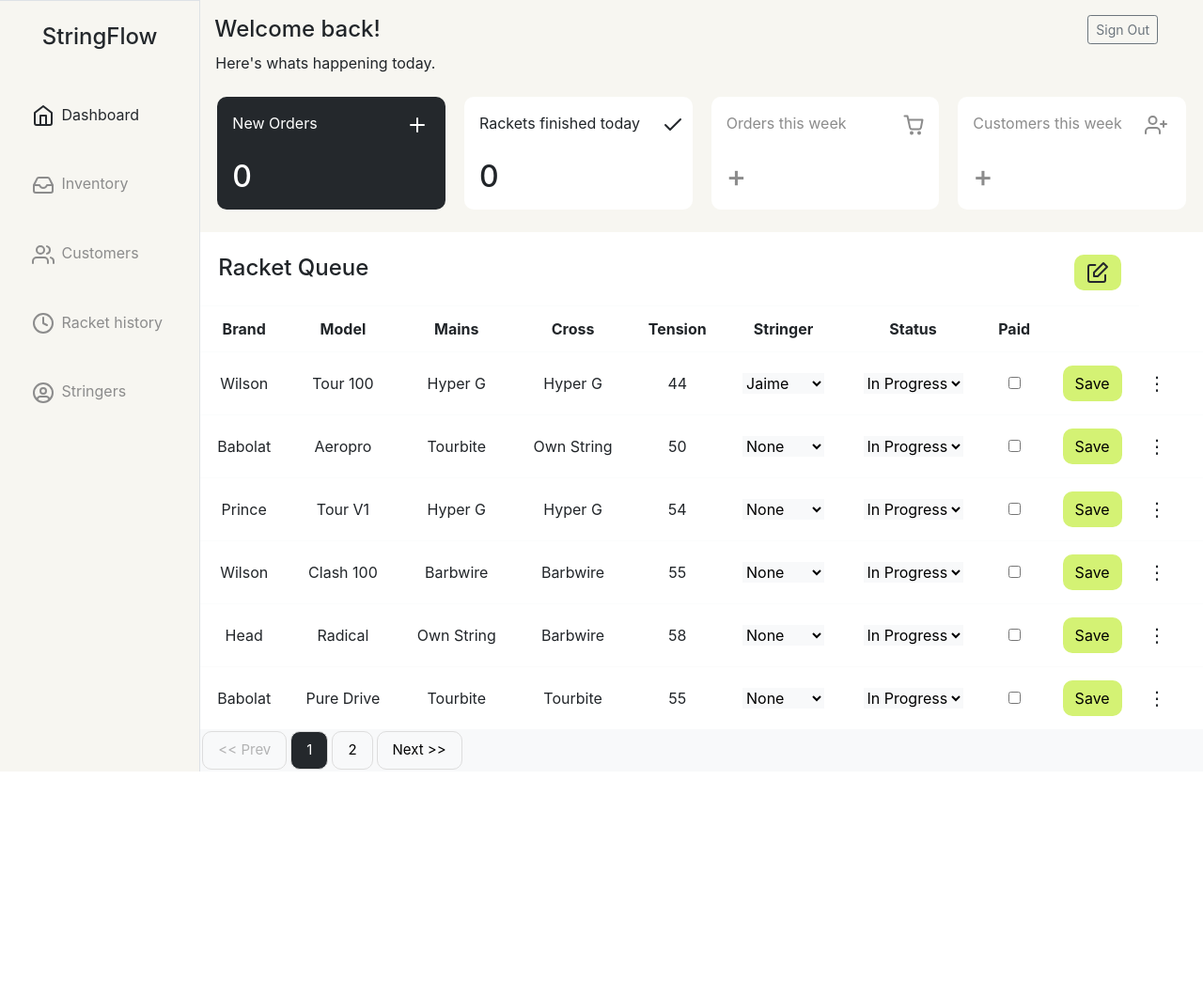
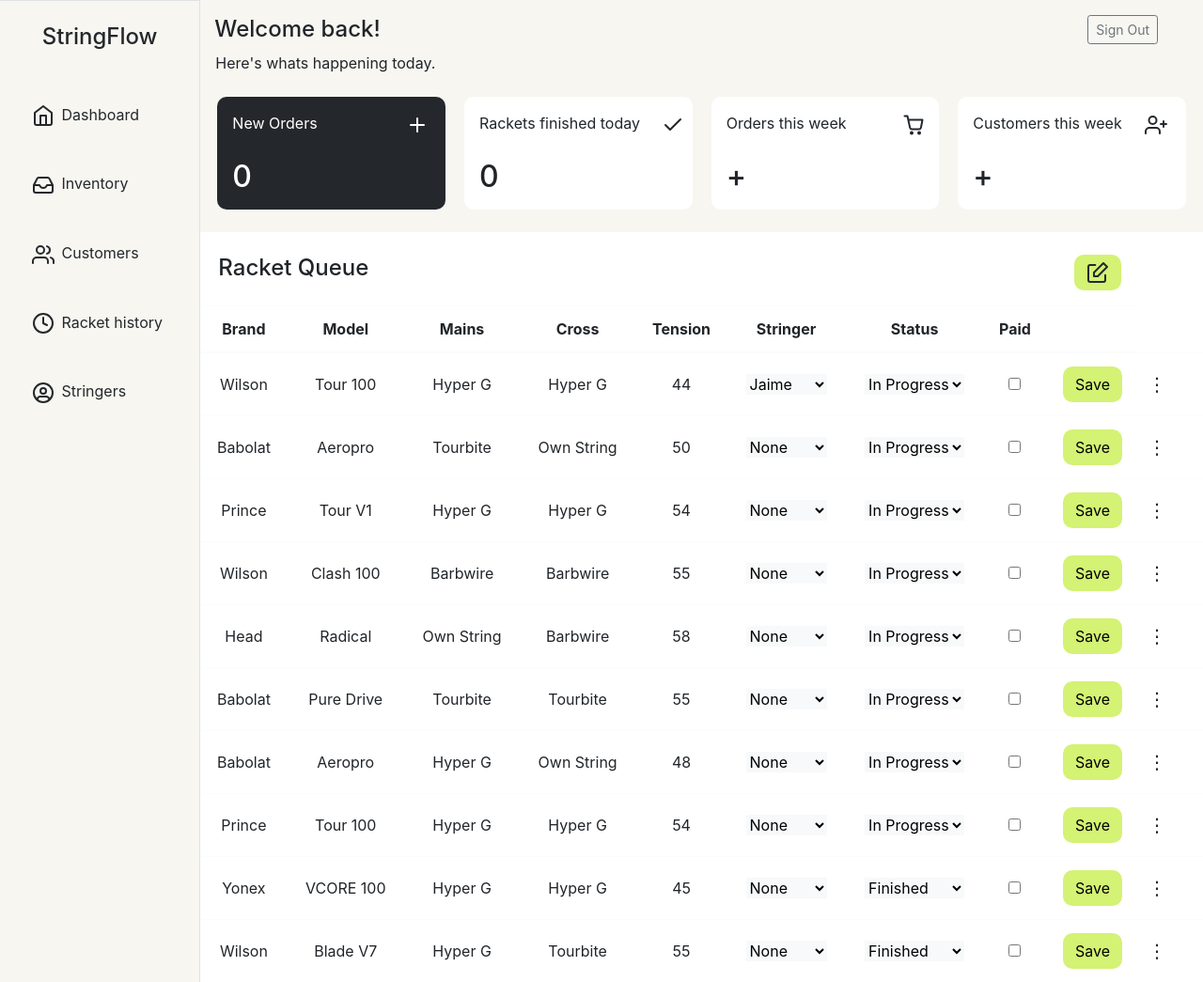
Before and after one commit to santiagoelmago/Stringing, a Flask app: page /racket in a window 1280 px wide. Shown: the whole page at 94% size. Before the commit the page ends 821 px from the top, so only its background shows below. Run offline with Flask 2, Linux system fonts and the light colour scheme; a user stored in the database is signed in; data comes from the database, SQL or seed files in the repository; both versions use the stored data as it was after the commit.

Commit message:
Revert "added pagination to table :/"
This reverts commit d85c263419208ecd76be7aa4b7214fcff5fbcbcb.

```diff
--- a/templates/delete_confirmation.html
+++ b/templates/delete_confirmation.html
@@ -14,7 +14,7 @@
         yes
     </button>
 
-    <button type=button class="btn btn-primary btn-lg button-no" data-confirms="false">
+    <button class="btn btn button-no" data-confirms="false">
         No
     </button>
 
--- a/templates/racket_queue.html
+++ b/templates/racket_queue.html
@@ -59,40 +59,7 @@
         height: 500px;
         width: 500px;
       }
-      .modal {
-        display: none; /* Hidden by default */
-        position: fixed; /* Stay in place */
-        z-index: 1; /* Sit on top */
-        left: 0;
-        top: 0;
-        width: 50%; /* Full width */
-        height: 50%; /* Full height */
-        overflow: auto; /* Enable scroll if needed */
-        padding-top: 50px;
-        opacity: 1;
-      }
-      input[type="button"] {
-        transition: all .3s;
-        border: 1px solid #ddd;
-        padding: 8px 16px;
-        text-decoration: none;
-        border-radius: 10px;
-        font-size: 15px;
-        margin: 2px;
-      }
 
-      input[type="button"]:not(.active) {
-        background-color:transparent;
-      }
-
-      .active {
-        background-color: #24282C;
-        color :#fff;
-      }
-
-      input[type="button"]:hover:not(.active) {
-        background-color: #ddd;
-      }
     </style>
   </head>
 
@@ -105,32 +72,32 @@
         <div class="sidebar-sticky">
           <ul class="nav flex-column">
             <li class="nav-item my-3">
-              <a class="nav-link" h ref="{{ url_for('rackets') }}"  style="color:#24282C;">
+              <a class="nav-link active" href "{{ url_for('rackets') }}"  style="color:#24282C;">
                 <svg xmlns="http://www.w3.org/2000/svg" width="30" height="24" viewBox="0 0 24 24" fill="none" stroke="#24282C" stroke-width="2" stroke-linecap="round" stroke-linejoin="round" class="feather feather-home"><path d="M3 9l9-7 9 7v11a2 2 0 0 1-2 2H5a2 2 0 0 1-2-2z"></path><polyline points="9 22 9 12 15 12 15 22"></polyline></svg>
                 Dashboard <span class="sr-only">(current)</span>
               </a>
             </li>
             <li class="nav-item my-3">
-              <a class="nav-link"  hr ef="{{ url_for('inventory') }}" style="color:#8c8c8c">
-                <svg xmlns="http://www.w3.org/2000/svg" width="30" height="24" viewBox="0 0 24 24" fill="none" stroke="#8c8c8c" stroke-width="2" stroke-linecap="round" stroke-linejoin="round"><path d="M21.5 12H16c-.7 2-2 3-4 3s-3.3-1-4-3H2.5"/><path d="M5.5 5.1L2 12v6c0 1.1.9 2 2 2h16a2 2 0 002-2v-6l-3.4-6.9A2 2 0 0016.8 4H7.2a2 2 0 00-1.8 1.1z"/></svg>
+              <a class="nav-link"  href "{{ url_for('inventory') }}" style="color:#24282C">
+                <svg xmlns="http://www.w3.org/2000/svg" width="30" height="24" viewBox="0 0 24 24" fill="none" stroke="#24282C" stroke-width="2" stroke-linecap="round" stroke-linejoin="round"><path d="M21.5 12H16c-.7 2-2 3-4 3s-3.3-1-4-3H2.5"/><path d="M5.5 5.1L2 12v6c0 1.1.9 2 2 2h16a2 2 0 002-2v-6l-3.4-6.9A2 2 0 0016.8 4H7.2a2 2 0 00-1.8 1.1z"/></svg>
                 Inventory
               </a>
             </li>
             <li class="nav-item my-3">
-              <a class="nav-link" h ref="{{ url_for('customers') }}" style="color:#8c8c8c">
-                <svg xmlns="http://www.w3.org/2000/svg" width="30" height="24" viewBox="0 0 24 24" fill="none" stroke="#8c8c8c" stroke-width="2" stroke-linecap="round" stroke-linejoin="round"><path d="M17 21v-2a4 4 0 0 0-4-4H5a4 4 0 0 0-4 4v2"></path><circle cx="9" cy="7" r="4"></circle><path d="M23 21v-2a4 4 0 0 0-3-3.87"></path><path d="M16 3.13a4 4 0 0 1 0 7.75"></path></svg>
+              <a class="nav-link" href "{{ url_for('customers') }}" style="color:#24282C">
+                <svg xmlns="http://www.w3.org/2000/svg" width="30" height="24" viewBox="0 0 24 24" fill="none" stroke="#24282C" stroke-width="2" stroke-linecap="round" stroke-linejoin="round"><path d="M17 21v-2a4 4 0 0 0-4-4H5a4 4 0 0 0-4 4v2"></path><circle cx="9" cy="7" r="4"></circle><path d="M23 21v-2a4 4 0 0 0-3-3.87"></path><path d="M16 3.13a4 4 0 0 1 0 7.75"></path></svg>
                 Customers
               </a>
             </li>
             <li class="nav-item my-3">
-              <a class="nav-link" h ref="{{ url_for('history') }}" style="color:#8c8c8c">
-                <svg xmlns="http://www.w3.org/2000/svg" width="30" height="24" viewBox="0 0 24 24" fill="none" stroke="#8c8c8c" stroke-width="2" stroke-linecap="round" stroke-linejoin="round"><circle cx="12" cy="12" r="10"></circle><polyline points="12 6 12 12 16 14"></polyline></svg>
+              <a class="nav-link" href "{{ url_for('history') }}" style="color:#24282C">
+                <svg xmlns="http://www.w3.org/2000/svg" width="30" height="24" viewBox="0 0 24 24" fill="none" stroke="#24282C" stroke-width="2" stroke-linecap="round" stroke-linejoin="round"><circle cx="12" cy="12" r="10"></circle><polyline points="12 6 12 12 16 14"></polyline></svg>
                 Racket history
               </a>
             </li>
             <li class="nav-item my-3">
-              <a class="nav-link" h ref="{{ url_for('stringers') }}" style="color:#8c8c8c">
-                <svg xmlns="http://www.w3.org/2000/svg" width="30" height="24" viewBox="0 0 24 24" fill="none" stroke="#8c8c8c" stroke-width="2" stroke-linecap="round" stroke-linejoin="round"><path d="M5.52 19c.64-2.2 1.84-3 3.22-3h6.52c1.38 0 2.58.8 3.22 3"/><circle cx="12" cy="10" r="3"/><circle cx="12" cy="12" r="10"/></svg>
+              <a class="nav-link" href "{{ url_for('stringers') }}" style="color:#24282C">
+                <svg xmlns="http://www.w3.org/2000/svg" width="30" height="24" viewBox="0 0 24 24" fill="none" stroke="#24282C" stroke-width="2" stroke-linecap="round" stroke-linejoin="round"><path d="M5.52 19c.64-2.2 1.84-3 3.22-3h6.52c1.38 0 2.58.8 3.22 3"/><circle cx="12" cy="10" r="3"/><circle cx="12" cy="12" r="10"/></svg>
                 Stringers
               </a>
             </li>
@@ -171,17 +138,17 @@
                   <h2>{{finished_today}}</h2>
                 </div>
               </div>
-              <div class="col-sm dash" style="color: #8c8c8c">
+              <div class="col-sm dash">
                 Orders this week
-                <svg style="position: relative; left: 55px;" xmlns="http://www.w3.org/2000/svg" width="24" height="24" viewBox="0 0 24 24" fill="none" stroke="#8c8c8c" stroke-width="2" stroke-linecap="round" stroke-linejoin="round"><circle cx="10" cy="20.5" r="1"/><circle cx="18" cy="20.5" r="1"/><path d="M2.5 2.5h3l2.7 12.4a2 2 0 0 0 2 1.6h7.7a2 2 0 0 0 2-1.6l1.6-8.4H7.1"/></svg>
+                <svg style="position: relative; left: 55px;" xmlns="http://www.w3.org/2000/svg" width="24" height="24" viewBox="0 0 24 24" fill="none" stroke="#24282C" stroke-width="2" stroke-linecap="round" stroke-linejoin="round"><circle cx="10" cy="20.5" r="1"/><circle cx="18" cy="20.5" r="1"/><path d="M2.5 2.5h3l2.7 12.4a2 2 0 0 0 2 1.6h7.7a2 2 0 0 0 2-1.6l1.6-8.4H7.1"/></svg>
                 <div>
                   <br>
                   <h2>+</h2>
                 </div>
               </div>
-              <div class="col-sm dash"  style="color: #8c8c8c">
+              <div class="col-sm dash">
                 Customers this week
-                <svg style="position: relative; left: 20px;" xmlns="http://www.w3.org/2000/svg" width="24" height="24" viewBox="0 0 24 24" fill="none" stroke="#8c8c8c" stroke-width="2" stroke-linecap="round" stroke-linejoin="round"><path d="M16 21v-2a4 4 0 0 0-4-4H5a4 4 0 0 0-4 4v2"></path><circle cx="8.5" cy="7" r="4"></circle><line x1="20" y1="8" x2="20" y2="14"></line><line x1="23" y1="11" x2="17" y2="11"></line></svg>
+                <svg style="position: relative; left: 20px;" xmlns="http://www.w3.org/2000/svg" width="24" height="24" viewBox="0 0 24 24" fill="none" stroke="#24282C" stroke-width="2" stroke-linecap="round" stroke-linejoin="round"><path d="M16 21v-2a4 4 0 0 0-4-4H5a4 4 0 0 0-4 4v2"></path><circle cx="8.5" cy="7" r="4"></circle><line x1="20" y1="8" x2="20" y2="14"></line><line x1="23" y1="11" x2="17" y2="11"></line></svg>
                 <div>
                   <br>
                   <h2>+</h2>
@@ -232,7 +199,7 @@
                           <td class="align-middle">
                             <select value="{{racket.stringer}}" name="stringer" class="select-picker bg-light border-0">
                               <option value="" {% if racket.stringer==None %} selected {% endif %}>None</option>
-                              <option value="Santiago" {% if racket.stringer=="Santiago" %} selected {% endif %}>Santiago</option>
+                              <option value="Diego" {% if racket.stringer=="Diego" %} selected {% endif %}>Diego</option>
                               <option value="Diego" {% if racket.stringer=="Diego" %} selected {% endif %}>Diego</option>
                               <option value="Jaime" {% if racket.stringer=="Jaime" %} selected {% endif %}>Jaime</option>
                               <option value="Mauricio" {% if racket.stringer=="Mauricio" %} selected {% endif %}>Mauricio</option>
@@ -270,7 +237,6 @@
               </tbody>
             </table>
           </div>
-
 
         <!-- Modal -->
         <div class="modal fade" id="entryform" tabindex="-1" role="dialog" aria-labelledby="exampleModalLabel" aria-hidden="true">
@@ -370,46 +336,5 @@
         }
         setupListeners()
       </script>
-
-      <!-- PAGINATION -->
-      <script>
-        var $table = document.getElementById("queue"),
-        $n = 6,
-        $rowCount = $table.rows.length,
-        $firstRow = $table.rows[0].firstElementChild.tagName,
-        $hasHead = ($firstRow === "TH"),
-        $tr = [],
-        $i,$ii,$j = ($hasHead)?1:0,
-        $th = ($hasHead?$table.rows[(0)].outerHTML:"");
-        var $pageCount = Math.ceil($rowCount / $n);
-        if ($pageCount > 1) {
-          for ($i = $j,$ii = 0; $i < $rowCount; $i++, $ii++)
-            $tr[$ii] = $table.rows[$i].outerHTML;
-          $table.insertAdjacentHTML("afterend","<div id='buttons'></div");
-          sort(1);
-        }
-
-        function sort($p) {
-          var $rows = $th,$s = (($n * $p)-$n);
-          for ($i = $s; $i < ($s+$n) && $i < $tr.length; $i++)
-            $rows += $tr[$i];
-
-          $table.innerHTML = $rows;
-          document.getElementById("buttons").innerHTML = pageButtons($pageCount,$p);
-          document.getElementById("id"+$p).setAttribute("class","active");
-        }
-
-
-        function pageButtons($pCount,$cur) {
-          var	$prevDis = ($cur == 1)?"disabled":"",
-            $nextDis = ($cur == $pCount)?"disabled":"",
-            $buttons = "<input type='button' value='&lt;&lt; Prev' onclick='sort("+($cur - 1)+")' "+$prevDis+">";
-          for ($i=1; $i<=$pCount;$i++)
-            $buttons += "<input type='button' id='id"+$i+"'value='"+$i+"' onclick='sort("+$i+")'>";
-          $buttons += "<input type='button' value='Next &gt;&gt;' onclick='sort("+($cur + 1)+")' "+$nextDis+">";
-          return $buttons;
-        }
-
-      </script>
     </body>
 </html>
```
Also changed, not shown: racketinfo.db.
